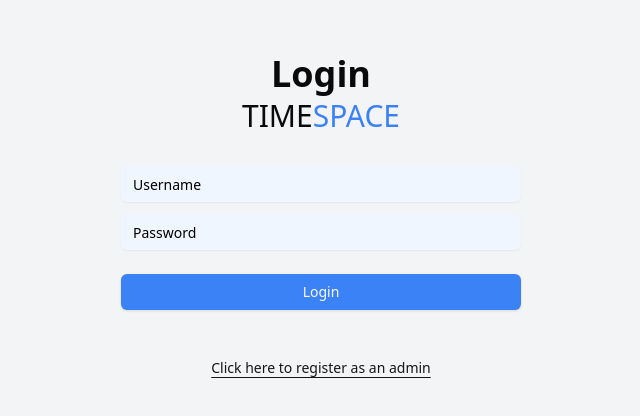
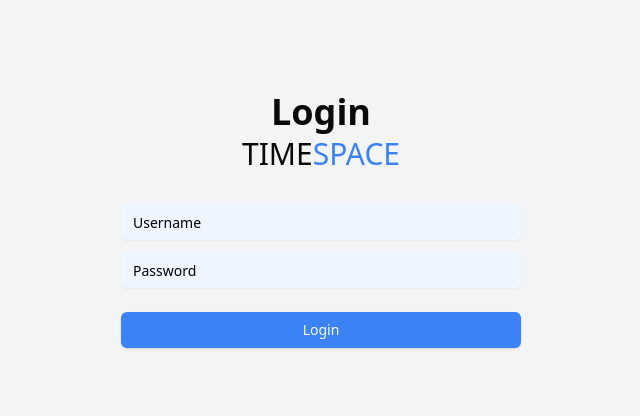
Before and after one commit to fiardiel/timelab_fe, a Next.js app: page /auth/login in a window 1280 px wide. Shown: the part 180-596 px from the top of the page, without its empty margins (319-959 px from the left). Built offline with nearby package versions, Linux system fonts and the light colour scheme.

Commit message:
[FEAT] added buttons from gallery to upload page and vice versa

```diff
--- a/app/auth/login/page.tsx
+++ b/app/auth/login/page.tsx
@@ -94,11 +94,6 @@ const LoginPage = () => {
             )}
           </div>
         </form>
-        <Button asChild variant={'link'} >
-          <Link className="mt-10 text-center underline" href="/auth/register">
-            Click here to register as an admin
-          </Link>
-        </Button>
       </div>
     </div>
   );
--- a/app/gallery/page.tsx
+++ b/app/gallery/page.tsx
@@ -1,11 +1,19 @@
 import GalleryImages from '@/components/admin/GalleryImages'
+import { Button } from '@/components/ui/button'
 import { fetchImages } from '@/lib/fetchImages'
+import { Upload } from 'lucide-react'
+import Link from 'next/link'
 
 const GalleryPage = async () => {
   const images = await fetchImages()
 
   return (
     <div>
+      <Button className='ml-6 mt-6 text-lg bg-blue-500' size={'lg'} asChild>
+        <Link href={'/'}>
+          Upload Image <Upload />
+        </Link>
+      </Button>
       <GalleryImages images={images} />
     </div>
   )
--- a/app/page.tsx
+++ b/app/page.tsx
@@ -1,10 +1,18 @@
 import FileUploadDemo from '@/components/admin/ImageUpload'
+import { Button } from '@/components/ui/button'
+import { Images } from 'lucide-react'
+import Link from 'next/link'
 import React from 'react'
 
 const page = () => {
   return (
     <div className='flex flex-col items-center justify-center h-screen'>
       <FileUploadDemo />
+      <Button size={'lg'} className='text-lg mt-6 bg-blue-500 ' asChild color='blue'>
+        <Link href={'/gallery'}>
+          View Gallery <Images />
+        </Link>
+      </Button>
     </div>
   )
 }
```
